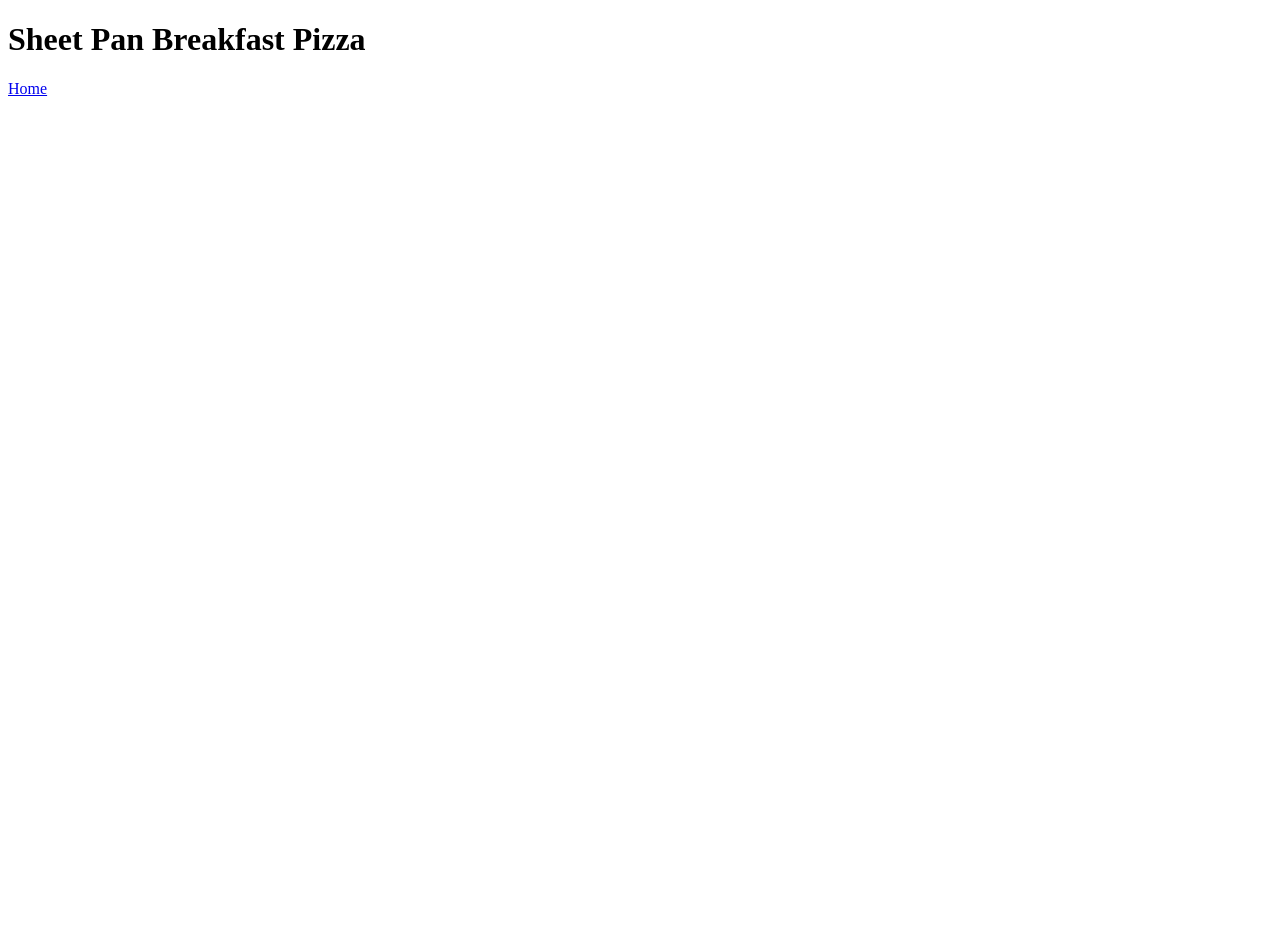
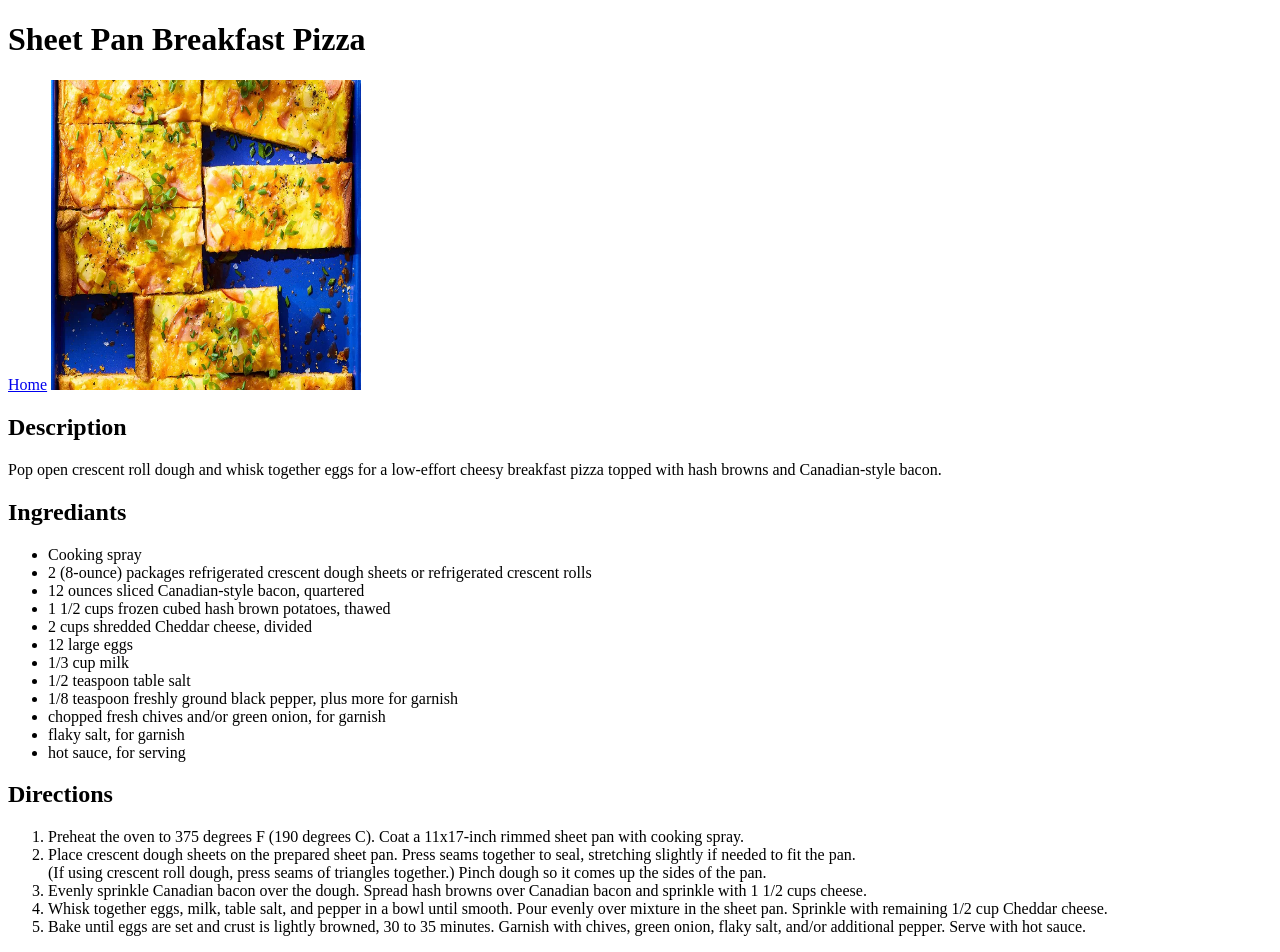
Before and after one commit to CapnCoin/odin-recipes, a plain HTML site: page recipes/sheet-pan-breakfast-pizza.html in a window 1280 px wide. Before the commit the page ends 800 px from the top, so only its background shows below. Drawn offline with Linux system fonts and the light colour scheme.

Commit message:
ADDED CONTENT AND A NEW RECIPE
added content to sheet-pan-breakfast-pizza.html and also added a new
recipe page (cheesy-zuchini-casserole.html) with content

```diff
--- a/recipes/sheet-pan-breakfast-pizza.html
+++ b/recipes/sheet-pan-breakfast-pizza.html
@@ -7,6 +7,38 @@
 </head>
 <body>
     <h1>Sheet Pan Breakfast Pizza</h1>
+
     <a href="../index.html">Home</a>
+
+    <img src="../images/sheet-pan-breakfast-pizza.webp" alt="Picture of the finished sheet pan breakfast pizza" height="310" width="310">
+
+    <h2>Description</h2>
+
+    <p>Pop open crescent roll dough and whisk together eggs for a low-effort cheesy breakfast pizza topped with hash browns and Canadian-style bacon.</p>
+
+    <h2>Ingrediants</h2>
+    <ul>
+        <li>Cooking spray</li>
+        <li>2 (8-ounce) packages refrigerated crescent dough sheets or refrigerated crescent rolls</li>
+        <li>12 ounces sliced Canadian-style bacon, quartered</li>
+        <li>1 1/2 cups frozen cubed hash brown potatoes, thawed</li>
+        <li>2 cups shredded Cheddar cheese, divided</li>
+        <li>12 large eggs</li>
+        <li>1/3 cup milk</li>
+        <li>1/2 teaspoon table salt</li>
+        <li>1/8 teaspoon freshly ground black pepper, plus more for garnish</li>
+        <li>chopped fresh chives and/or green onion, for garnish</li>
+        <li>flaky salt, for garnish</li>
+        <li>hot sauce, for serving</li>
+    </ul>
+
+    <h2>Directions</h2>
+    <ol>
+        <li>Preheat the oven to 375 degrees F (190 degrees C). Coat a 11x17-inch rimmed sheet pan with cooking spray.</li>
+        <li>Place crescent dough sheets on the prepared sheet pan. Press seams together to seal, stretching slightly if needed to fit the pan.<br>(If using crescent roll dough, press seams of triangles together.) Pinch dough so it comes up the sides of the pan.</li>
+        <li>Evenly sprinkle Canadian bacon over the dough. Spread hash browns over Canadian bacon and sprinkle with 1 1/2 cups cheese.</li>
+        <li>Whisk together eggs, milk, table salt, and pepper in a bowl until smooth. Pour evenly over mixture in the sheet pan. Sprinkle with remaining 1/2 cup Cheddar cheese.</li>
+        <li>Bake until eggs are set and crust is lightly browned, 30 to 35 minutes. Garnish with chives, green onion, flaky salt, and/or additional pepper. Serve with hot sauce.</li>
+    </ol>
 </body>
 </html>
```
Also changed, not shown: index.html (+5 -2 lines), recipes/cheesy-zucchini-casserole.html (added, +37 -0 lines), images/cheesy-zucchini-casserole.webp (added), images/sheet-pan-breakfast-pizza.webp (added).
